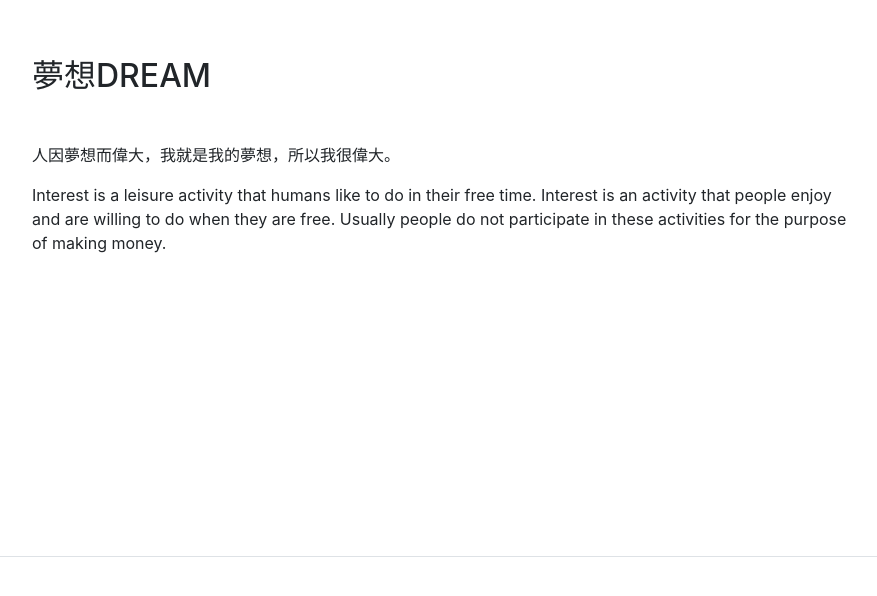
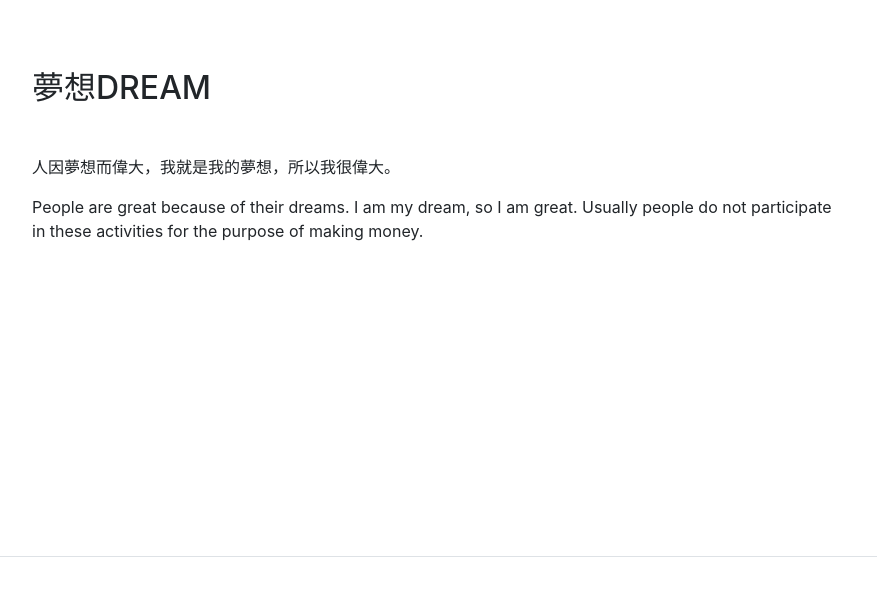
Before and after one commit to austin871023/austin871023.github.io, a website with bundled scripts: page index.html in a window 1280 px wide. Shown: the part 5190-5786 px from the top of the page, without its empty margins (336-1213 px from the left). Built offline with nearby package versions, Linux system fonts and the light colour scheme; a web font is replaced by a local one.

Commit message:
Update index.html

```diff
--- a/index.html
+++ b/index.html
@@ -380,7 +380,7 @@
         <div class="my-auto">
           <h2 class="mb-5"><span classs="text-primary">夢想</span>Dream</h2>
           <p>人因夢想而偉大，我就是我的夢想，所以我很偉大。</p>
-          <p class="mb-0">Interest is a leisure activity that humans like to do in their free time. Interest is an activity that people enjoy and are willing to do when they are free. Usually people do not participate in these activities for the purpose of making money.</p>
+          <p class="mb-0">People are great because of their dreams. I am my dream, so I am great. Usually people do not participate in these activities for the purpose of making money.</p>
         </div>
       </section>
 
```
